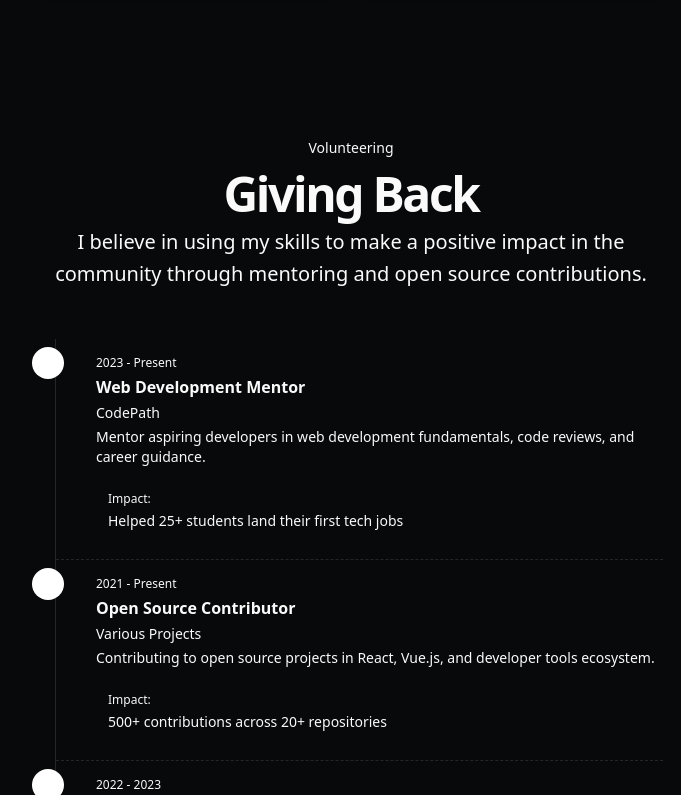
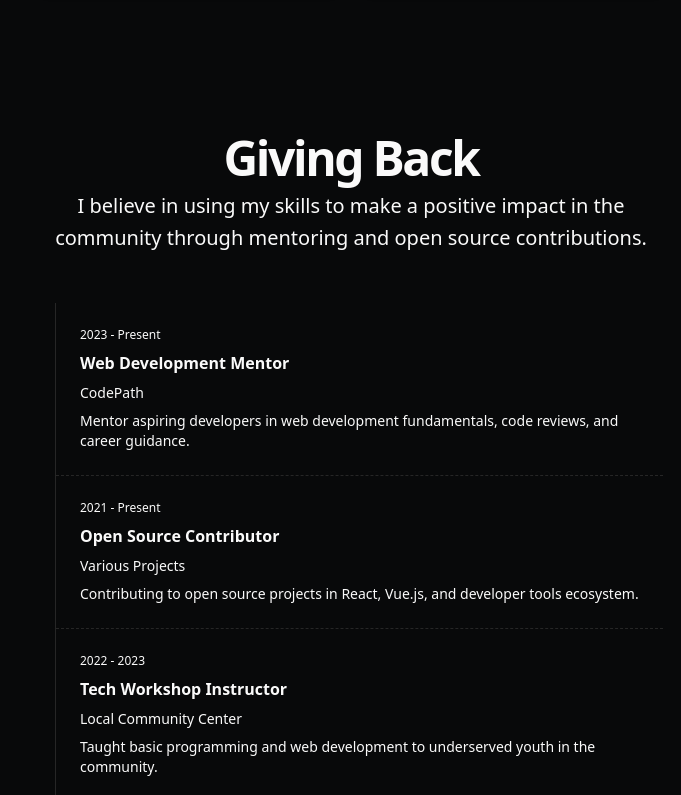
Before and after one commit to dinocodesx/svportfolio, a SvelteKit app: page / in a window 1280 px wide. Shown: the part 2445-3240 px from the top of the page, without its empty margins (289-970 px from the left). Built offline with nearby package versions, Linux system fonts and the light colour scheme.

Commit message:
Updated the volunteering section

```diff
--- a/src/components/Volunteering.svelte
+++ b/src/components/Volunteering.svelte
@@ -11,18 +11,16 @@
 </script>
 
 <section id="volunteering" class="mb-10">
-  <div class="space-y-12 w-full py-12">
+	<div class="w-full space-y-12 py-12">
 		<div class={`fade-in ${mounted ? 'opacity-100' : 'opacity-0'}`} style="animation-delay: 1.3s;">
 			<div class="flex flex-col items-center justify-center space-y-4 text-center">
 				<div class="space-y-2">
-          <div class="inline-block rounded-lg bg-foreground text-background px-3 py-1 text-sm">
-            Volunteering
-          </div>
-          <h2 class="text-3xl font-bold tracking-tighter sm:text-5xl">
-            Giving Back
-          </h2>
-          <p class="text-muted-foreground md:text-xl/relaxed lg:text-base/relaxed xl:text-xl/relaxed">
-            I believe in using my skills to make a positive impact in the community through mentoring and open source contributions.
+					<h2 class="text-3xl font-bold tracking-tighter sm:text-5xl">Giving Back</h2>
+					<p
+						class="text-muted-foreground md:text-xl/relaxed lg:text-base/relaxed xl:text-xl/relaxed"
+					>
+						I believe in using my skills to make a positive impact in the community through
+						mentoring and open source contributions.
 					</p>
 				</div>
 			</div>
@@ -30,20 +28,16 @@
 		<div class={`fade-in ${mounted ? 'opacity-100' : 'opacity-0'}`} style="animation-delay: 1.4s;">
 			<ul class="mb-4 ml-4 divide-y divide-dashed border-l">
 				{#each volunteer as vol, id}
-          <div class={`fade-in ${mounted ? 'opacity-100' : 'opacity-0'}`} style="animation-delay: {1.5 + id * 0.05}s;">
-            <li class="relative ml-10 py-4">
-              <div class="absolute -left-16 top-2 flex items-center justify-center bg-white rounded-full w-8 h-8">
-                <div class="w-4 h-4 bg-foreground rounded-full"></div>
-              </div>
-              <div class="flex flex-1 flex-col justify-start gap-1">
-                <time class="text-xs text-muted-foreground">{vol.duration}</time>
-                <h3 class="font-semibold text-base">{vol.title}</h3>
-                <h4 class="text-sm text-muted-foreground">{vol.organization}</h4>
-                <p class="text-sm text-muted-foreground">{vol.description}</p>
-                <div class="mt-2 p-3 bg-muted rounded-lg">
-                  <p class="text-xs text-muted-foreground mb-1">Impact:</p>
-                  <p class="text-sm font-medium">{vol.impact}</p>
-                </div>
+					<div
+						class={`fade-in ${mounted ? 'opacity-100' : 'opacity-0'}`}
+						style="animation-delay: {1.5 + id * 0.05}s;"
+					>
+						<li class="relative ml-6 py-6">
+							<div class="flex flex-1 flex-col justify-start gap-2">
+								<time class="text-muted-foreground text-xs">{vol.duration}</time>
+								<h3 class="text-base font-semibold">{vol.title}</h3>
+								<h4 class="text-muted-foreground text-sm">{vol.organization}</h4>
+								<p class="text-muted-foreground text-sm">{vol.description}</p>
 							</div>
 						</li>
 					</div>
```
Lines whose indentation alone changed are shown as unchanged.
